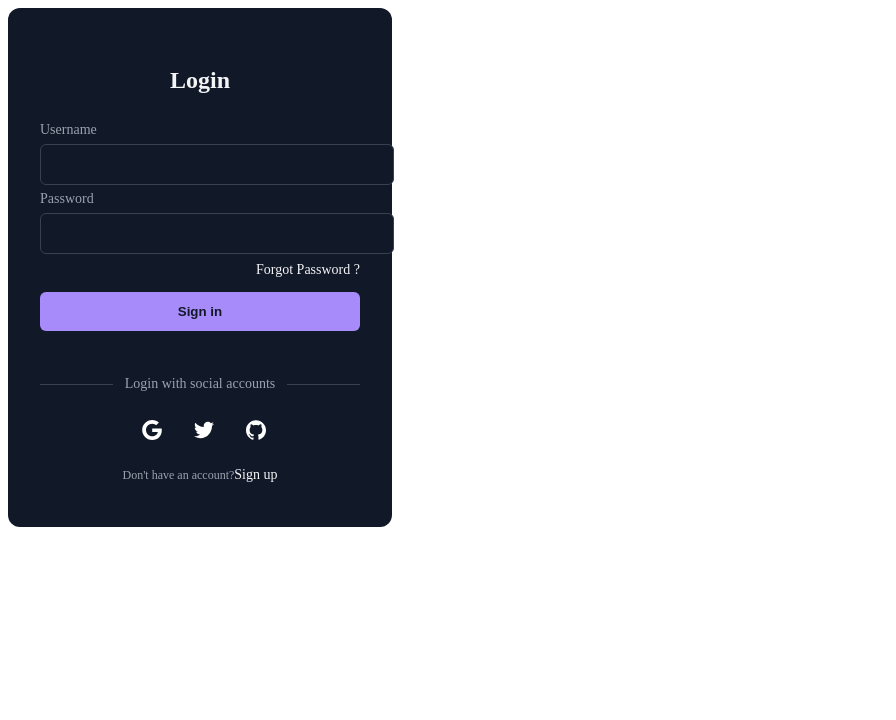
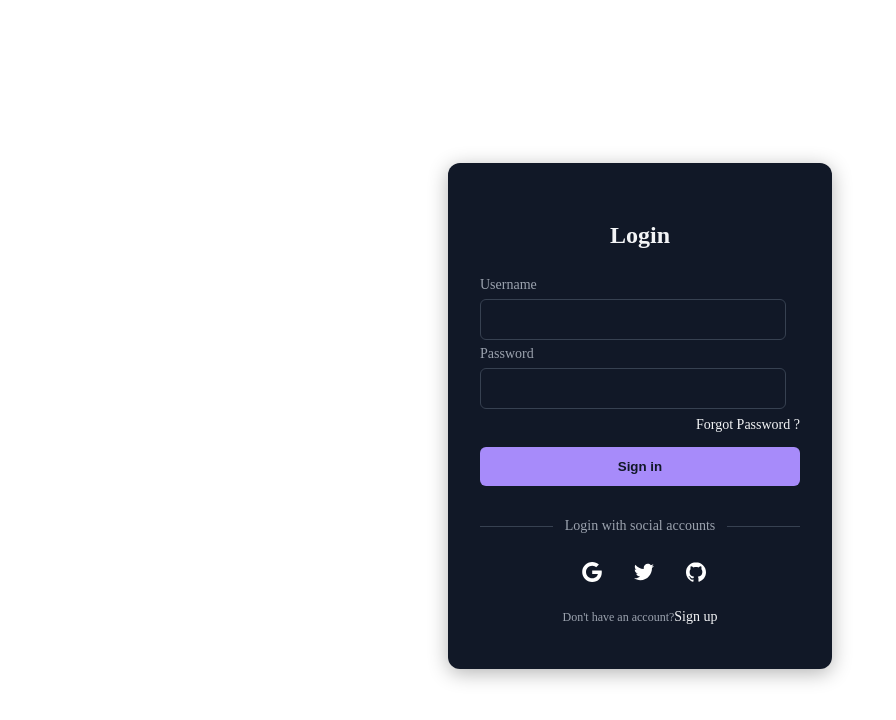
Before and after one commit to bryyvvvn/ProyectoSoftware, a React (Vite) app in the folder App/: page / in a window 1280 px wide. Shown: the top 720 px of the page, without its empty margins (0-896 px from the left). Built offline with nearby package versions, Linux system fonts and the light colour scheme.

Commit message:
Login conectado con API
Se conectó el login con la API del profesor, ahora al logearse el servidor recibe los datos que deberia obtener

```diff
--- a/App/index.html
+++ b/App/index.html
@@ -4,6 +4,11 @@
     <meta charset="UTF-8" />
     <meta name="viewport" content="width=device-width, initial-scale=1.0" />
     <title>App</title>
+    <style>
+        body{
+            margin: 0;
+        }
+    </style>
   </head>
   <body>
     <div id="root"></div>
--- /dev/null
+++ b/App/src/App.tsx
@@ -0,0 +1,15 @@
+import React, {useState} from 'react';
+import Form from './Login';
+import Dashboard from './Dashboard';
+
+const App: React.FC = () => {
+    const[data, setData] = useState<any | null>(null);
+
+    const handleSucces = (apiData: any) => {
+        setData(apiData);
+    };
+
+    return data ? <Dashboard data={data} /> : <Form onSucces={handleSucces}/>
+};
+
+export default App;
--- /dev/null
+++ b/App/src/Dashboard.tsx
@@ -0,0 +1,16 @@
+import React from 'react';
+
+interface DashboardPops {
+    data: any;
+}
+
+const Dashboard: React.FC<DashboardPops> = ({ data }) => {
+    return(
+        <div style={{padding: '2rem', fontFamily: 'sans-serif'}}>
+            <h1>Datos obtenidos</h1>
+            <pre>{JSON.stringify(data, null, 2)}</pre>
+        </div>
+    );
+};
+
+export default Dashboard;
--- a/App/src/Login.tsx
+++ b/App/src/Login.tsx
@@ -6,7 +6,13 @@ interface LoginFormData {
   password: string;
 }
 
-const Form: React.FC = () => {
+interface LoginProps{
+  onSucces: (data:any) => void;
+}
+
+
+
+const Form: React.FC<LoginProps> = ({onSucces}) => {
   const[form, setForm] = useState<LoginFormData>({ username: '', password: '' });
   const[result, setResult] = useState<string>('');
 
@@ -22,7 +28,11 @@ const Form: React.FC = () => {
       const url = `https://puclaro.ucn.cl/eross/avance/login.php?email=${encodeURIComponent(form.username)}&password=${encodeURIComponent(form.password)}`;
       const response = await fetch(url,{method: 'GET'});
       const data = await response.json();
-      setResult(JSON.stringify(data));
+      if(data && !data.error){
+        onSucces(data);
+      }else{
+        setResult(data.error || 'Credenciales inválidas');
+      }
     }catch(err){
       console.error(err);
       setResult('Error en la solicitud');
@@ -48,9 +58,11 @@ const Form: React.FC = () => {
           </div>
           <button className="sign" type="submit">Sign in</button>
         </form>
-        <pre>
-          {result}
-        </pre>
+        {result && (
+          <pre>
+            {result}
+          </pre>
+        )}
         <div className="social-message">
           <div className="line" />
           <p className="message">Login with social accounts</p>
@@ -82,12 +94,21 @@ const Form: React.FC = () => {
 }
 
 const StyledWrapper = styled.div`
+  min-height: 100vh;
+  display: flex;
+  justify-content: center;
+  align-items: center;
+  background: linear-gradiente(135deg, #667eea 0%, #764ba2 100%);
+  padding: 1rem;
+
   .form-container {
-    width: 320px;
+    width: 100%;
+    max-width: 320px;
     border-radius: 0.75rem;
     background-color: rgba(17, 24, 39, 1);
     padding: 2rem;
     color: rgba(243, 244, 246, 1);
+    box-shadow: 0 4px 20px rgba(0,0,0,0.3);
   }
 
   .title {
@@ -105,6 +126,7 @@ const StyledWrapper = styled.div`
     margin-top: 0.25rem;
     font-size: 0.875rem;
     line-height: 1.25rem;
+
   }
 
   .input-group label {
@@ -114,13 +136,14 @@ const StyledWrapper = styled.div`
   }
 
   .input-group input {
-    width: 100%;
+    width: 85%;
     border-radius: 0.375rem;
     border: 1px solid rgba(55, 65, 81, 1);
     outline: 0;
     background-color: rgba(17, 24, 39, 1);
     padding: 0.75rem 1rem;
     color: rgba(243, 244, 246, 1);
+    margin: 0 auto;
   }
 
   .input-group input:focus {
@@ -156,6 +179,7 @@ const StyledWrapper = styled.div`
     border: none;
     border-radius: 0.375rem;
     font-weight: 600;
+    cursor: pointer;
   }
 
   .social-message {
--- a/App/src/main.tsx
+++ b/App/src/main.tsx
@@ -1,9 +1,9 @@
 import React from 'react';
 import ReactDOM from 'react-dom/client';
-import Form from './Login';
+import App from './App';
 
 ReactDOM.createRoot(document.getElementById('root') as HTMLElement).render(
   <React.StrictMode>
-    <Form />
+    <App />
   </React.StrictMode>
 );
```
